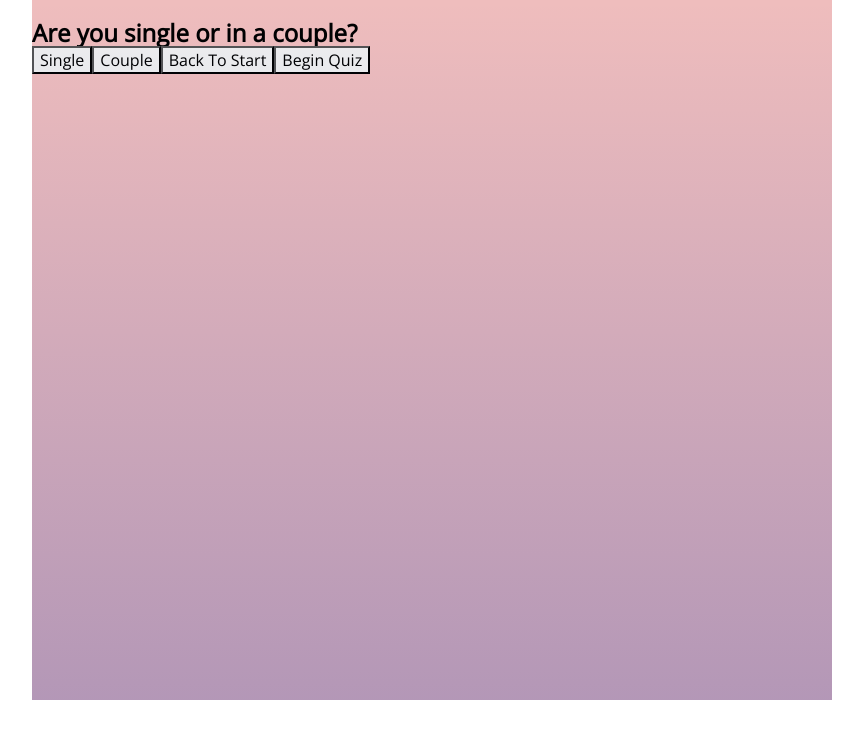
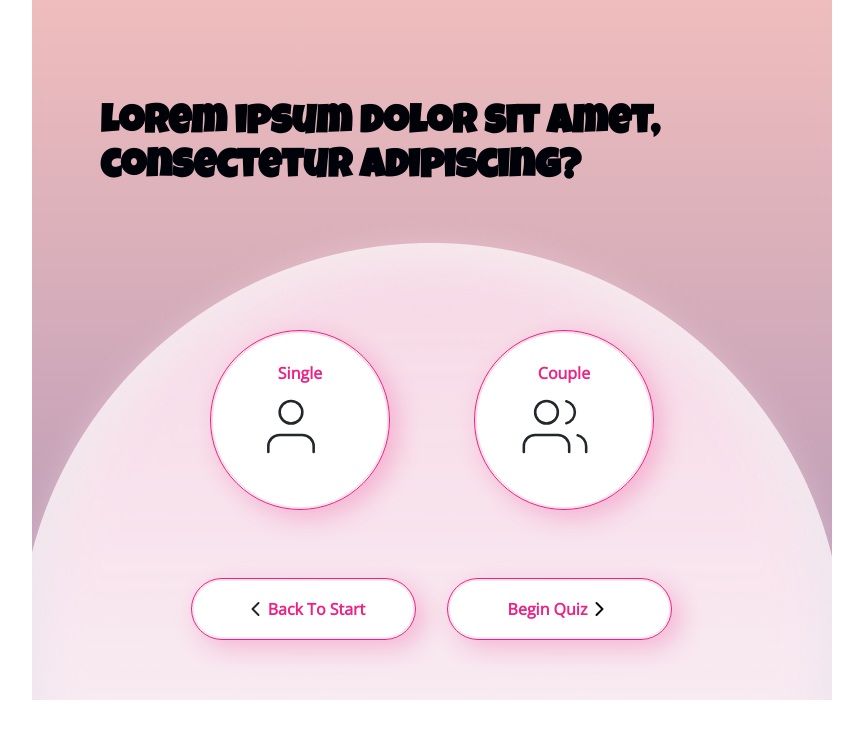
Before and after one commit to adamjw3/builtvisible-quiz, a React (Vite) app: page / in a window 1280 px wide. Both pictures are taken after a click on the button "Start". Shown: the top 738 px of the page, without its empty margins (208-1071 px from the left). Built offline with nearby package versions, Linux system fonts and the light colour scheme.

Commit message:
status page

```diff
--- a/src/components/Start.tsx
+++ b/src/components/Start.tsx
@@ -166,7 +166,7 @@ function Start() {
                         <br /> To get the best results - you will benefit if you answer honestly.
                     </p>
                     <button onClick={handleStart} className="btn">
-                        Start
+                        <span className="btn__inner">Start</span>
                     </button>
                 </div>
             </div>
--- a/src/components/Status.tsx
+++ b/src/components/Status.tsx
@@ -22,12 +22,60 @@ function Status() {
     };
 
     return (
-        <div>
-            <h2>Are you single or in a couple?</h2>
-            <button onClick={() => handleStatus('Single')}>Single</button>
-            <button onClick={() => handleStatus('Couple')}>Couple</button>
-            <button onClick={handleRestart}>Back To Start</button>
-            <button onClick={handleBegin}>Begin Quiz</button>
+        <div className="quiz-status quiz-grid">
+            <h2 className="quiz-status__header">Lorem ipsum dolor sit amet, consectetur adipiscing?</h2>
+            <div className="quiz-staus__content-bg">
+                <div className="quiz-staus__content">
+                    <div className="quiz-staus__content-options">
+                        <button onClick={() => handleStatus('Single')} className="btn__round">
+                            <span className="btn__round-inner">
+                                <span className="btn__round-inner-text">Single</span>
+                                <svg className="btn__round-inner-svg" viewBox="0 0 100 100" fill="none" xmlns="http://www.w3.org/2000/svg" preserveAspectRatio="xMidYMid meet">
+                                    <path
+                                        d="M66.667 70.5v-6.667A13.334 13.334 0 0 0 53.333 50.5H26.667a13.334 13.334 0 0 0-13.334 13.333V70.5M40 37.167c7.364 0 13.333-5.97 13.333-13.334C53.333 16.47 47.363 10.5 40 10.5c-7.364 0-13.333 5.97-13.333 13.333 0 7.364 5.97 13.334 13.333 13.334Z"
+                                        stroke="#21272A"
+                                        stroke-width="3"
+                                        stroke-linecap="round"
+                                        stroke-linejoin="round"
+                                    />
+                                </svg>
+                            </span>
+                        </button>
+                        <button onClick={() => handleStatus('Couple')} className="btn__round">
+                            <span className="btn__round-inner">
+                                <span className="btn__round-inner-text">Couple</span>
+                                <svg className="btn__round-inner-svg" viewBox="0 0 100 100" fill="none" xmlns="http://www.w3.org/2000/svg" preserveAspectRatio="xMidYMid meet">
+                                    <path
+                                        d="M56.667 70.5v-6.667A13.333 13.333 0 0 0 43.333 50.5H16.667A13.334 13.334 0 0 0 3.333 63.833V70.5M30 37.167c7.364 0 13.333-5.97 13.333-13.334C43.333 16.47 37.363 10.5 30 10.5c-7.364 0-13.333 5.97-13.333 13.333 0 7.364 5.97 13.334 13.333 13.334ZM76.667 70.5v-6.667a13.333 13.333 0 0 0-10-12.9M53.333 10.933a13.334 13.334 0 0 1 0 25.834"
+                                        stroke="#21272A"
+                                        stroke-width="3"
+                                        stroke-linecap="round"
+                                        stroke-linejoin="round"
+                                    />
+                                </svg>
+                            </span>
+                        </button>
+                    </div>
+                    <div className="quiz-staus__content-controls">
+                        <button onClick={handleRestart} className="btn">
+                            <span className="btn__inner">
+                                <svg width="25" height="24" viewBox="0 0 25 24" fill="none" xmlns="http://www.w3.org/2000/svg">
+                                    <path d="M15.5 18L9.5 12L15.5 6" stroke="#21272A" stroke-width="2" stroke-linecap="round" stroke-linejoin="round" />
+                                </svg>
+                                <span>Back To Start</span>
+                            </span>
+                        </button>
+                        <button onClick={handleBegin} className="btn">
+                            <span className="btn__inner">
+                                <span>Begin Quiz</span>
+                                <svg width="25" height="24" viewBox="0 0 25 24" fill="none" xmlns="http://www.w3.org/2000/svg">
+                                    <path d="M9.5 18L15.5 12L9.5 6" stroke="#090A0D" stroke-width="2" stroke-linecap="round" stroke-linejoin="round" />
+                                </svg>
+                            </span>
+                        </button>
+                    </div>
+                </div>
+            </div>
         </div>
     );
 }
--- a/src/index.css
+++ b/src/index.css
@@ -273,27 +273,201 @@
     }
 }
 
+.quiz-status {
+}
+
+.quiz-status__header {
+    font-family: 'Luckiest Guy';
+    font-size: 32px;
+    grid-column: span 4;
+    padding: 70px 18px 0 18px;
+}
+
+@media screen and (min-width: 480px) {
+    .quiz-status__header {
+        grid-column: span 10 / span 10;
+        grid-column-start: 2; /* Start at the 3rd column */
+        padding: 70px 0 0 0;
+        font-size: clamp(32px, 5vw, 40px);
+    }
+}
+
+.quiz-staus__content-bg {
+    grid-column: span 4;
+    background: transparent url('./assets/satrt-bg-mobile-only.png') 50% 0 no-repeat;
+    background-size: cover;
+    z-index: 2;
+    height: 533px;
+    display: flex;
+    align-items: center;
+    align-self: end;
+}
+
+@media screen and (min-width: 480px) {
+    .quiz-staus__content-bg {
+        display: grid;
+        grid-column: span 12;
+        background: transparent url('./assets/satrt-bg-desktop-only.png') 50% 0 no-repeat;
+        background-size: cover;
+        position: relative;
+        z-index: 2;
+        height: 489px;
+    }
+}
+
+.quiz-staus__content {
+    display: flex;
+    width: 100%;
+    flex-direction: column;
+    height: 100%;
+    padding-top: 50px;
+}
+
+.quiz-staus__content-options {
+    display: flex;
+    justify-content: space-between;
+    align-items: center;
+    margin: 0 auto;
+    width: 320px;
+    margin-top: auto;
+}
+
+@media screen and (min-width: 480px) {
+    .quiz-staus__content-options {
+        display: flex;
+        justify-content: space-between;
+        align-items: center;
+        margin: 0 auto;
+        width: 444px;
+        margin-top: auto;
+    }
+}
+
+.quiz-staus__content-controls {
+    display: flex;
+    align-self: flex-end;
+    justify-content: space-between;
+    align-items: center;
+    margin: 0 auto;
+    width: 374px;
+    margin-top: auto;
+    margin-bottom: 60px;
+}
+
+@media screen and (min-width: 480px) {
+    .quiz-staus__content-controls {
+        display: flex;
+        align-self: flex-end;
+        justify-content: space-between;
+        align-items: center;
+        margin: 0 auto;
+        margin-top: auto;
+        margin-bottom: 60px;
+        width: 481px;
+    }
+}
+
 .quiz-grid {
     display: grid;
     gap: 18px;
     grid-template-columns: repeat(4, 1fr);
+    height: 100%;
 }
 
 @media screen and (min-width: 480px) {
     .quiz-grid {
         gap: 20px;
         grid-template-columns: repeat(12, 1fr);
-        height: 700px;
     }
 }
 
 .btn {
+    background-color: transparent;
+    color: #ec2285;
+    border: 1px solid #ec2285;
+    border-radius: 50px;
+    width: 177px;
+    cursor: pointer;
+    padding: 2px;
+    box-shadow: 8px 8px 25px rgba(236, 34, 133, 0.25); /* Added drop shadow */
+}
+
+@media screen and (min-width: 480px) {
+    .btn {
+        width: 225px;
+    }
+}
+
+.btn__inner {
     background-color: #ffffff;
+    display: flex;
+    padding: 14px 20px;
+    border: 2px solid transparent;
+    width: 100%;
+    border-radius: 50px;
+    font-weight: bold;
+    align-items: center;
+    justify-content: center;
+}
+
+.btn__round {
+    font-weight: bold;
+    font-size: 18px;
+    background-color: transparent;
+    width: 112px;
+    height: 112px;
     color: #ec2285;
     font-weight: 700;
-    padding: 14px 20px;
     border: 1px solid #ec2285;
-    border-radius: 50px;
-    width: 225px;
+    border-radius: 100%;
     cursor: pointer;
+    padding: 2px;
+    box-shadow: 8px 8px 25px rgba(236, 34, 133, 0.25); /* Added drop shadow */
 }
+
+@media screen and (min-width: 480px) {
+    .btn__round {
+        font-weight: bold;
+        font-size: 18px;
+        background-color: transparent;
+        width: 180px;
+        height: 180px;
+        color: #ec2285;
+        font-weight: 700;
+        border: 1px solid #ec2285;
+        border-radius: 100%;
+        cursor: pointer;
+        padding: 2px;
+        box-shadow: 8px 8px 25px rgba(236, 34, 133, 0.25); /* Added drop shadow */
+    }
+}
+
+.btn__round-inner {
+    background-color: #ffffff;
+    display: flex;
+    border: 2px solid transparent;
+    width: 100%;
+    height: 100%;
+    border-radius: 100%;
+    font-weight: bold;
+    flex-direction: column;
+    align-items: center;
+    justify-content: center;
+    text-align: center;
+}
+
+.btn__round-inner-svg {
+    max-height: 20%;
+    max-width: 20%;
+}
+
+@media screen and (min-width: 480px) {
+    .btn__round-inner-svg {
+        max-height: 50%;
+        max-width: 50%;
+    }
+}
+
+.btn__round-inner-text {
+    margin-bottom: 8px;
+}
```
Also changed, not shown: src/assets/user.svg (added), src/assets/users.svg (added).
